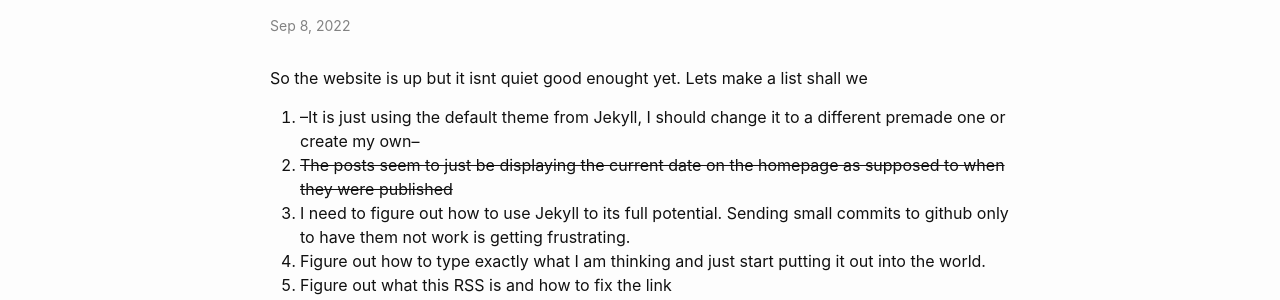
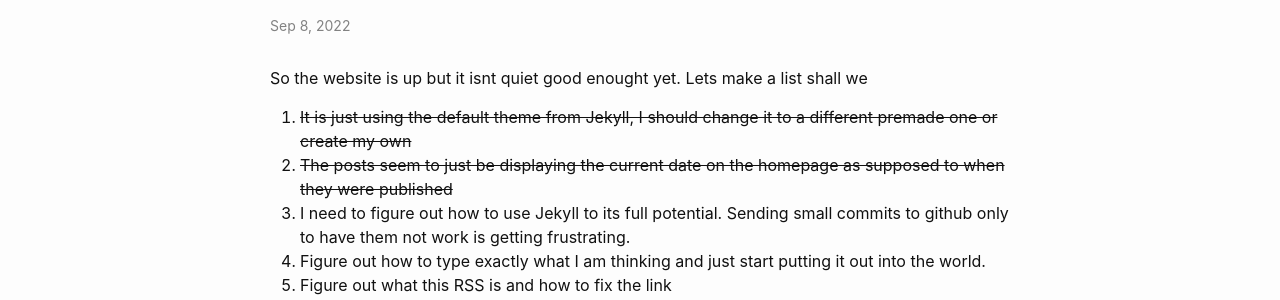
Before and after one commit to MFactor96/MFactor96.github.io, a Jekyll site: the page built from _posts/2022-09-08-To-do-list.md, in a window 1280 px wide. Shown: the part 134-434 px from the top of the page. Built offline with Jekyll 4.4.1, drawn with Linux system fonts in a browser that asks for light colours.

Commit message:
New Post

```diff
--- a/_posts/2022-09-08-To-do-list.md
+++ b/_posts/2022-09-08-To-do-list.md
@@ -6,7 +6,7 @@ category: code
 ---
 
 So the website is up but it isnt quiet good enought yet. Lets make a list shall we
-1. --It is just using the default theme from Jekyll, I should change it to a different premade one or create my own--
+1. ~~It is just using the default theme from Jekyll, I should change it to a different premade one or create my own~~
 2. ~~The posts seem to just be displaying the current date on the homepage as supposed to when they were published~~
 3. I need to figure out how to use Jekyll to its full potential. Sending small commits to github only to have them not work is getting frustrating.
 4. Figure out how to type exactly what I am thinking and just start putting it out into the world.
```
Also changed, not shown: _posts/2022-09-11-Problems-with-themes.md (+0 -2 lines), _posts/2022-09-13-Not-good-enough.md (added, +18 -0 lines).
